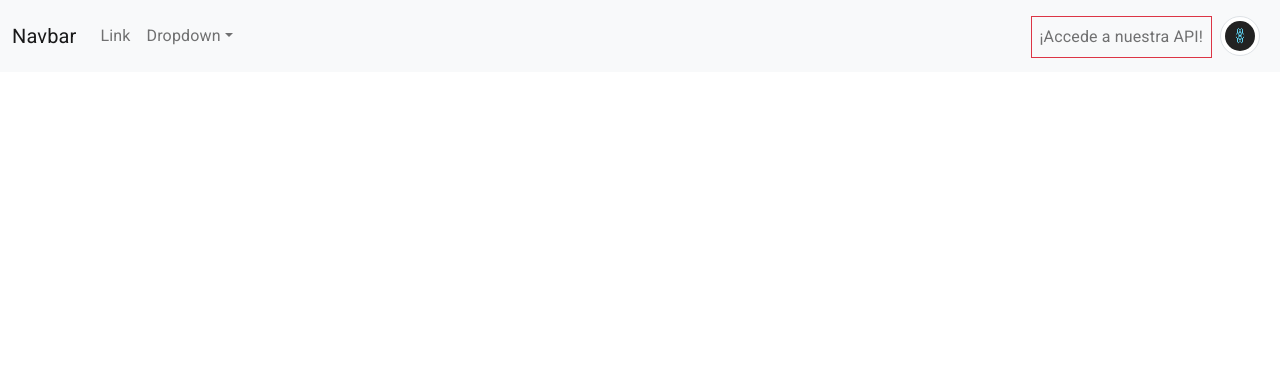
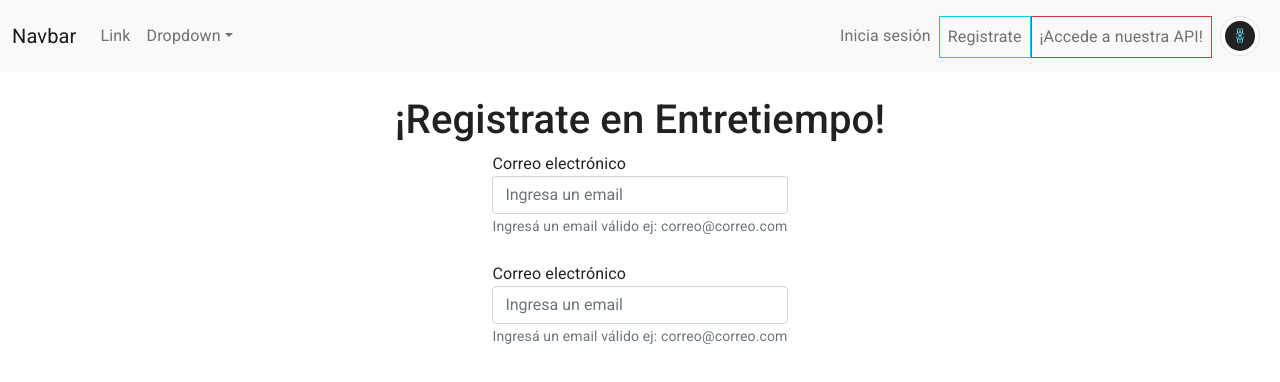
Before and after one commit to Fedexaz/entretiempo-sanjuanino, a React (Create React App) app in the folder client/: page /entretiempo/register in a window 1280 px wide. Shown: the top 382 px of the page. Built offline with nearby package versions, Linux system fonts and the light colour scheme; no server answers.

Commit message:
Agregando el login y el registro en el cliente

```diff
--- a/client/src/App.jsx
+++ b/client/src/App.jsx
@@ -9,6 +9,8 @@
 import NavBar from './components/home/navbar/NavBar'
 import HomeAPI from './components/api-client/home/HomeAPI'
 import HomePrincipal from './components/home/HomePrincipal'
+import Register from './components/entretiempo/user/register/Register';
+import Login from './components/entretiempo/user/login/Login';
 
 export default function App() {
   return (
@@ -21,6 +23,12 @@
           <Route path='/api/home' exact>
             <HomeAPI />
           </Route>
+          <Route path='/entretiempo/login' exact>
+            <Login />
+          </Route>
+          <Route path='/entretiempo/register' exact>
+            <Register />
+          </Route>
         </div>
     </>
   );
--- /dev/null
+++ b/client/src/components/entretiempo/user/login/Login.jsx
@@ -0,0 +1,9 @@
+import React from 'react'
+
+function Login() {
+  return (
+    <div>Login</div>
+  )
+}
+
+export default Login
--- /dev/null
+++ b/client/src/components/entretiempo/user/register/Register.jsx
@@ -0,0 +1,29 @@
+import React from 'react'
+
+function Register() {
+  return (
+    <div>
+      <h1 className='d-flex justify-content-center mt-4'>¡Registrate en Entretiempo!</h1>
+      <div className="row">
+        <form method='POST'>
+          <div className="d-flex justify-content-center">
+            <div class="form-group">
+              <label for="email">Correo electrónico</label>
+              <input type="email" name="email" id="email" className="form-control" placeholder="Ingresa un email" aria-describedby="helpId" />
+              <small id="helpId" className="text-muted">Ingresá un email válido ej: correo@correo.com</small>
+            </div>
+          </div>
+          <div className="d-flex justify-content-center mt-4">
+            <div class="form-group">
+              <label for="email">Correo electrónico</label>
+              <input type="email" name="email" id="email" className="form-control" placeholder="Ingresa un email" aria-describedby="helpId" />
+              <small id="helpId" className="text-muted">Ingresá un email válido ej: correo@correo.com</small>
+            </div>
+          </div>
+        </form>
+      </div>
+    </div>
+  )
+}
+
+export default Register
--- a/client/src/components/home/navbar/NavBar.jsx
+++ b/client/src/components/home/navbar/NavBar.jsx
@@ -32,6 +32,16 @@
             </ul>
             <ul className="navbar-nav mr-auto">
               <li className='nav-item mt-2'>
+                <Link to='/entretiempo/login' className='nav-link'>
+                  Inicia sesión
+                </Link>
+              </li>
+              <li className='nav-item mt-2'>
+                <Link to='/entretiempo/register' className='nav-link border border-info'>
+                  Registrate
+                </Link>
+              </li>
+              <li className='nav-item mt-2'>
                 <Link to='/api/home' className='nav-link border border-danger'>
                   ¡Accede a nuestra API!
                 </Link>
```
Also changed, not shown: client/src/services/auth-header.js (added, +9 -0 lines), client/src/services/auth.service.js (added, +31 -0 lines), client/src/services/user.service.js (added, +18 -0 lines), 2 other files (tests, documents, lock files or other folders).
